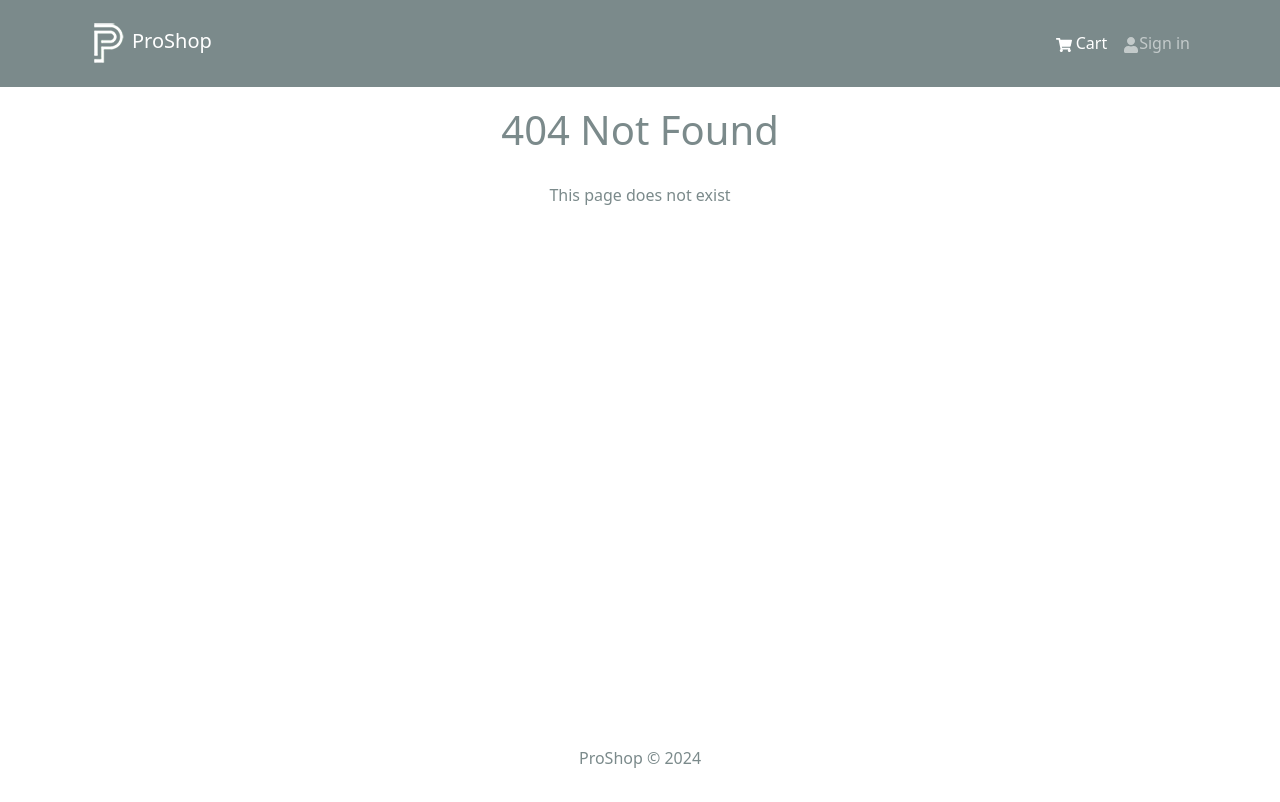
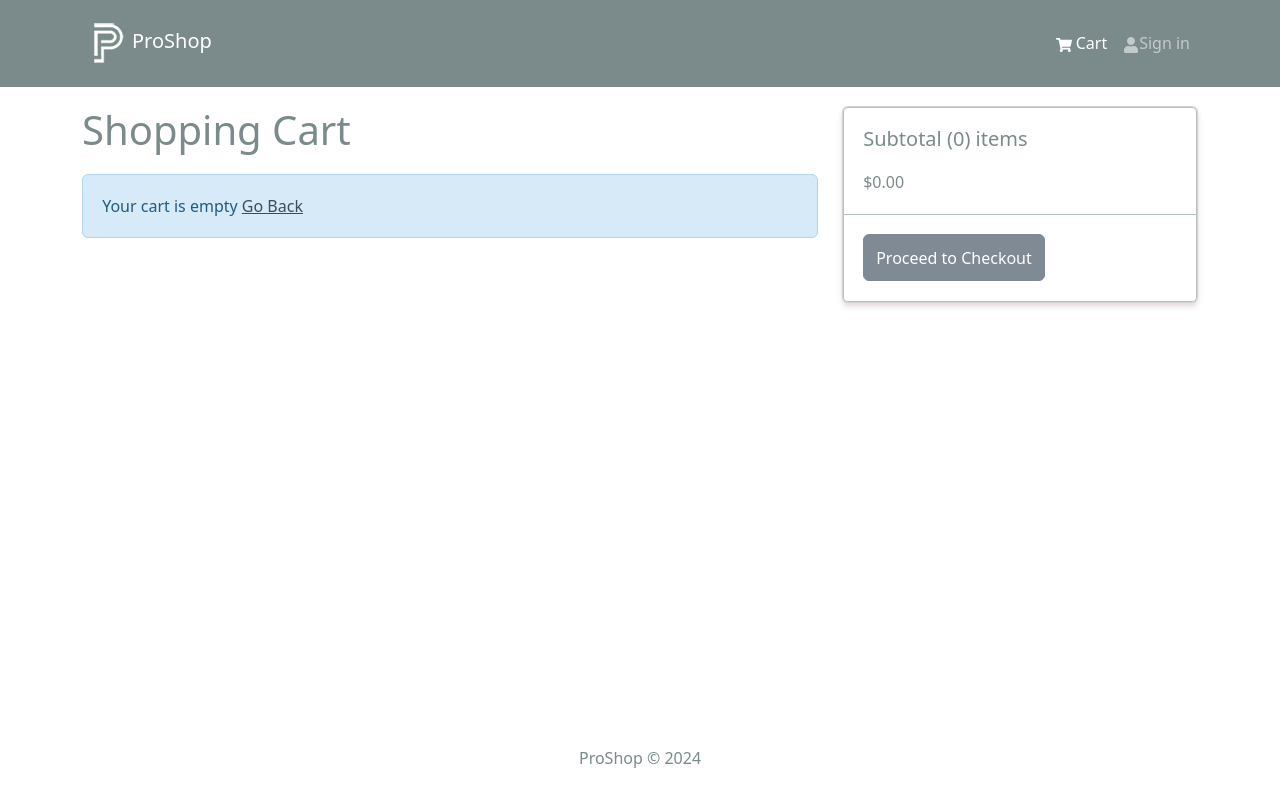
Before and after one commit to MarshallNickolauson/proshop, a React (Vite) app in the folder frontend/: page /cart in a window 1280 px wide. Before the commit this address had no page. Shown: the top 802 px of the page. Built offline with nearby package versions, Linux system fonts and the light colour scheme.

Commit message:
add: cart page

```diff
--- a/frontend/src/App.jsx
+++ b/frontend/src/App.jsx
@@ -3,6 +3,7 @@
 import NotFoundPage from './screens/NotFoundPage';
 import HomePage from './screens/HomePage';
 import ProductPage from './screens/ProductPage';
+import CartPage from './screens/CartPage';
 
 function App() {
 
@@ -12,6 +13,7 @@
         <Route path='*' element={<NotFoundPage />} />
         <Route index element={<HomePage />} />
         <Route path='/product/:id' element={<ProductPage />} />
+        <Route path='/cart' element={<CartPage />} />
       </Route>
     )
   );
--- /dev/null
+++ b/frontend/src/screens/CartPage.jsx
@@ -0,0 +1,100 @@
+import { Link, useNavigate } from "react-router-dom";
+import {
+  Row,
+  Col,
+  ListGroup,
+  Image,
+  Form,
+  Button,
+  Card,
+} from "react-bootstrap";
+import { FaTrash } from "react-icons/fa";
+import Message from "../components/Message";
+import { useDispatch, useSelector } from "react-redux";
+import { addToCart } from "../slices/cartSlice";
+
+const CartPage = () => {
+  const navigate = useNavigate();
+  const dispatch = useDispatch();
+  const { cartItems } = useSelector((state) => state.cart);
+
+  const addToCartHandler = async (item, qty) => {
+    dispatch(addToCart({ ...item, qty }));
+  };
+
+  return (
+    <Row>
+      <Col md={8}>
+        <h1 style={{ marginBottom: "20px" }}>Shopping Cart</h1>
+        {cartItems.length === 0 ? (
+          <Message>
+            Your cart is empty <Link to="/">Go Back</Link>
+          </Message>
+        ) : (
+          <ListGroup variant="flush">
+            {cartItems.map((item) => (
+              <ListGroup.Item key={item._id}>
+                <Row>
+                  <Col md={2}>
+                    <Image src={item.image} alt={item.name} fluid rounded />
+                  </Col>
+                  <Col md={3}>
+                    <Link to={`/product/${item._id}`}>{item.name}</Link>
+                  </Col>
+                  <Col md={2}>${item.price}</Col>
+                  <Col md={2}>
+                    <Form.Control
+                      as="select"
+                      value={item.qty}
+                      onChange={(e) =>
+                        addToCartHandler(item, Number(e.target.value))
+                      }
+                    >
+                      {[...Array(item.countInStock).keys()].map((x) => (
+                        <option key={x + 1} value={x + 1}>
+                          {x + 1}
+                        </option>
+                      ))}
+                    </Form.Control>
+                  </Col>
+                  <Col md={2}>
+                    <Button type="button" variant="light">
+                      <FaTrash />
+                    </Button>
+                  </Col>
+                </Row>
+              </ListGroup.Item>
+            ))}
+          </ListGroup>
+        )}
+      </Col>
+      <Col md={4}>
+        <Card>
+          <ListGroup>
+            <ListGroup.Item variant="flush">
+              <h5>
+                Subtotal ({cartItems.reduce((acc, item) => acc + item.qty, 0)})
+                items
+              </h5>
+              $
+              {cartItems
+                .reduce((acc, item) => acc + item.qty * item.price, 0)
+                .toFixed(2)}
+            </ListGroup.Item>
+            <ListGroup.Item>
+              <Button
+                type="button"
+                className="btn-block"
+                disabled={cartItems.length === 0}
+              >
+                Proceed to Checkout
+              </Button>
+            </ListGroup.Item>
+          </ListGroup>
+        </Card>
+      </Col>
+    </Row>
+  );
+};
+
+export default CartPage;
```
